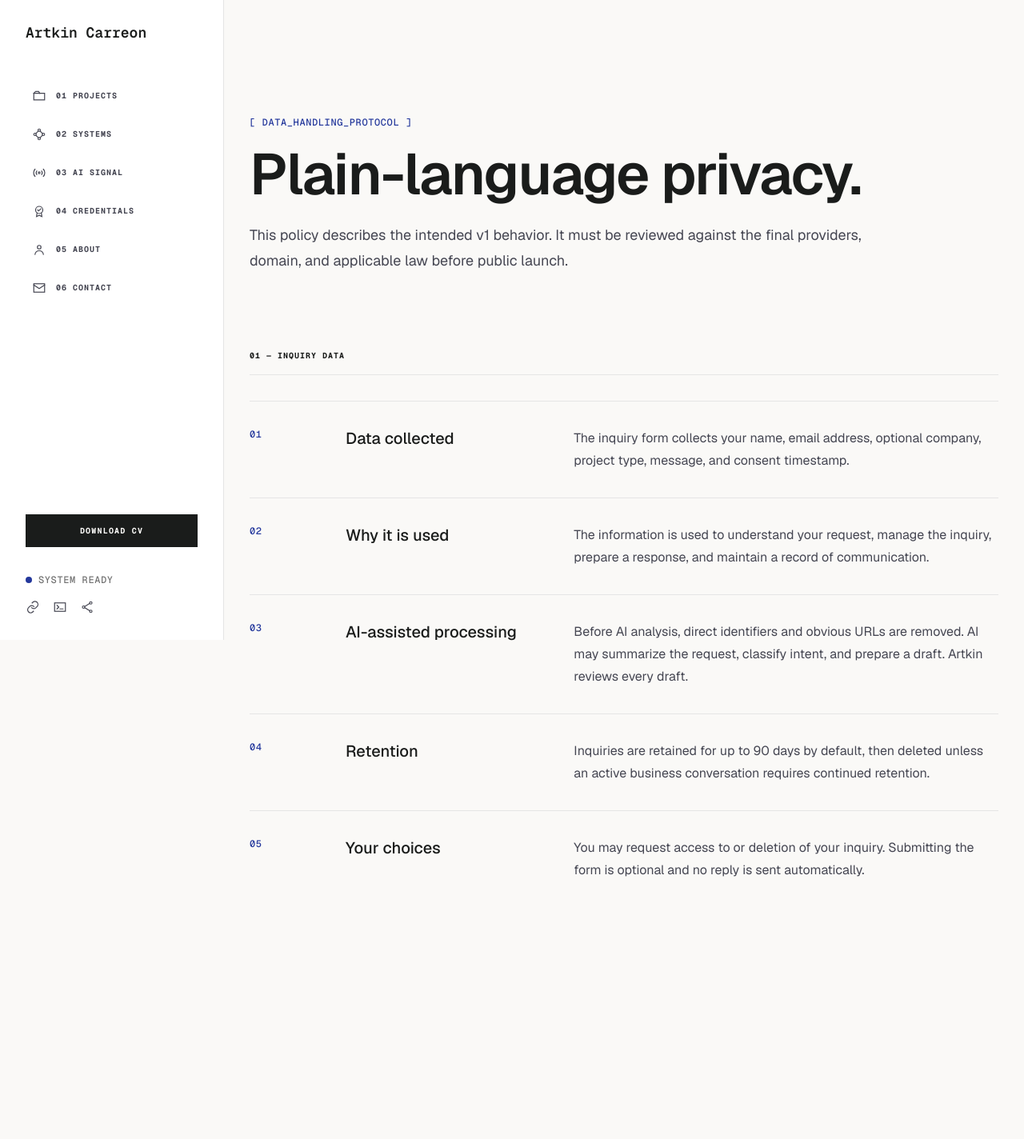
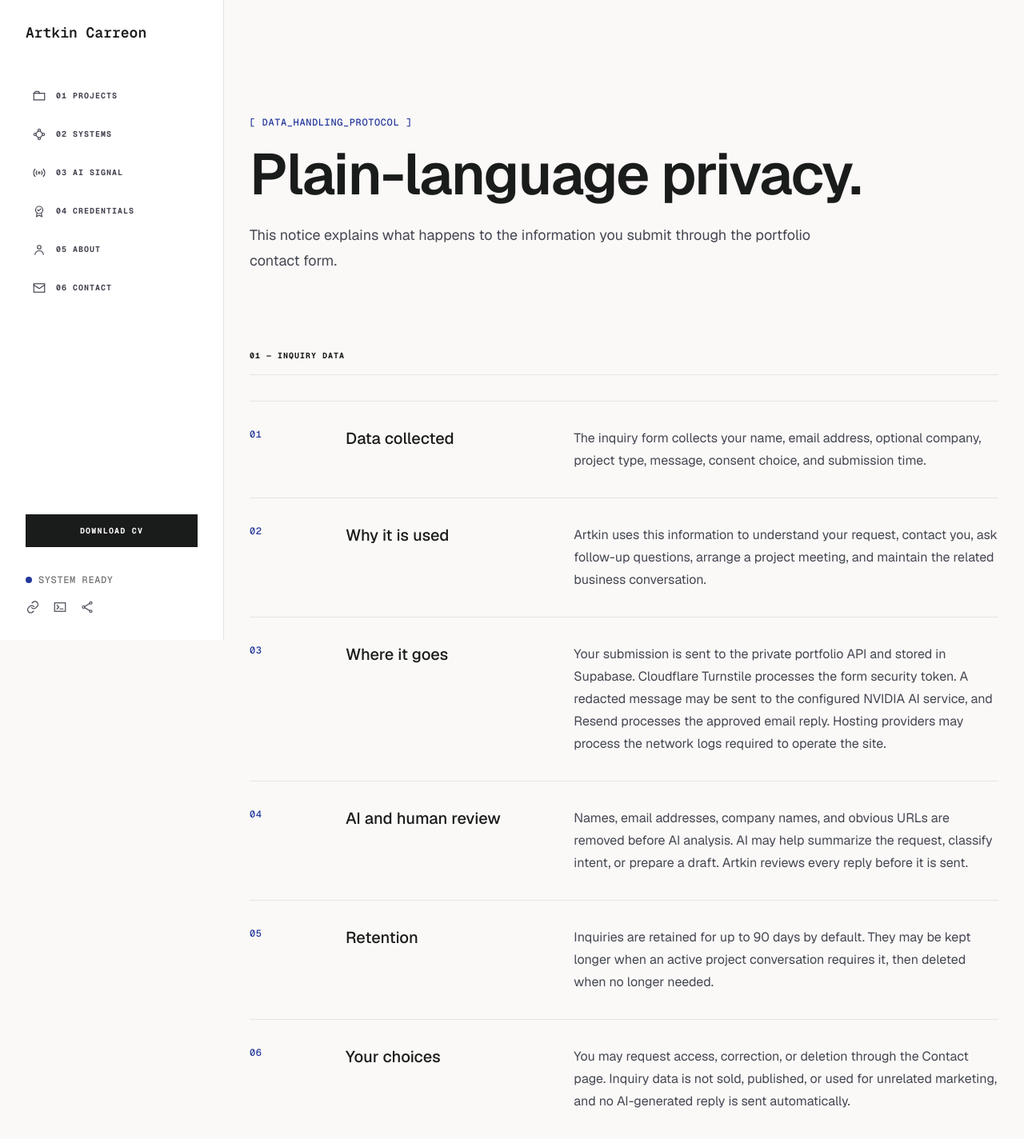
Before and after one commit to kin2001/myportfolio, a Next.js app in the folder web/: page /privacy in a window 1280 px wide. Shown: the top 1424 px of the page at 80% size. Before the commit the page ends 1230 px from the top, so only its background shows below. Built offline with nearby package versions, Linux system fonts and the light colour scheme; no server answers.

Commit message:
Enhance Contact page and privacy consent

```diff
--- a/web/src/app/(site)/contact/page.tsx
+++ b/web/src/app/(site)/contact/page.tsx
@@ -1,4 +1,5 @@
 import type { Metadata } from "next";
+import Image from "next/image";
 import { ContactForm } from "@/components/contact-form";
 import { SectionHeader } from "@/components/section-header";
 
@@ -7,14 +8,15 @@ export const metadata: Metadata = { title: "Contact", description: "Discuss a wo
 export default function ContactPage() {
   return (
     <div className="content-canvas">
-      <header className="grid gap-10 py-16 md:grid-cols-[1fr_2fr] md:py-24">
-        <p className="mono-meta accent">[ INQUIRY_TERMINAL ]</p>
-        <div><h1 className="text-5xl font-semibold tracking-tight md:text-7xl">Start with the process.</h1><p className="mt-7 max-w-2xl text-lg leading-8 ink-soft">Describe the repetitive work, the tools involved, and what a better outcome would look like. You do not need to know the technical solution.</p></div>
+      <header className="grid gap-10 py-16 md:grid-cols-[minmax(200px,1fr)_2fr] md:grid-rows-[auto_1fr] md:py-24">
+        <p className="mono-meta accent md:col-start-1 md:row-start-1">[ INQUIRY_TERMINAL ]</p>
+        <div className="md:col-start-2 md:row-span-2 md:row-start-1"><h1 className="text-5xl font-semibold tracking-tight md:text-7xl">Start with the process.</h1><p className="mt-7 max-w-2xl text-lg leading-8 ink-soft">Describe the repetitive work, the tools involved, and what a better outcome would look like. You do not need to know the technical solution.</p></div>
+        <Image src="/system-network1.png" alt="Connected automation workflow diagram" width={512} height={286} sizes="(max-width: 767px) calc(100vw - 40px), 320px" priority className="h-auto w-full max-w-[320px] md:col-start-1 md:row-start-2 md:self-end" />
       </header>
       <SectionHeader index="01" title="Project inquiry" meta="HUMAN REVIEW REQUIRED" />
       <div className="mt-8"><ContactForm /></div>
       <div className="mt-8 grid gap-6 md:grid-cols-3">
-        {[["01", "Record", "Your inquiry is stored before any automation runs."], ["02", "Triage", "AI may classify a redacted message and prepare a draft."], ["03", "Review", "Artkin reviews and approves every reply before sending."]].map(([index,title,body]) => <div className="module p-6" key={index}><span className="mono-meta accent">{index}</span><h2 className="mt-5 text-xl font-medium">{title}</h2><p className="mt-3 text-sm leading-6 ink-soft">{body}</p></div>)}
+        {[["01", "Workflow automation", "Reduce repetitive steps and connect handoffs into a reliable process."], ["02", "API integration", "Connect tools through APIs, webhooks, and custom code so information moves smoothly."], ["03", "AI-assisted systems", "Use AI for retrieval, classification, and drafting, with human review where it matters."]].map(([index,title,body]) => <div className="module p-6" key={index}><span className="mono-meta accent">{index}</span><h2 className="mt-5 text-xl font-medium">{title}</h2><p className="mt-3 text-sm leading-6 ink-soft">{body}</p></div>)}
       </div>
     </div>
   );
--- a/web/src/app/(site)/privacy/page.tsx
+++ b/web/src/app/(site)/privacy/page.tsx
@@ -1,20 +1,21 @@
 import type { Metadata } from "next";
 import { SectionHeader } from "@/components/section-header";
 
-export const metadata: Metadata = { title: "Privacy", description: "How portfolio inquiries and AI-assisted drafting are handled." };
+export const metadata: Metadata = { title: "Privacy", description: "How portfolio inquiry data is used, processed, stored, and deleted." };
 
 const sections = [
-  ["Data collected", "The inquiry form collects your name, email address, optional company, project type, message, and consent timestamp."],
-  ["Why it is used", "The information is used to understand your request, manage the inquiry, prepare a response, and maintain a record of communication."],
-  ["AI-assisted processing", "Before AI analysis, direct identifiers and obvious URLs are removed. AI may summarize the request, classify intent, and prepare a draft. Artkin reviews every draft."],
-  ["Retention", "Inquiries are retained for up to 90 days by default, then deleted unless an active business conversation requires continued retention."],
-  ["Your choices", "You may request access to or deletion of your inquiry. Submitting the form is optional and no reply is sent automatically."],
+  ["Data collected", "The inquiry form collects your name, email address, optional company, project type, message, consent choice, and submission time."],
+  ["Why it is used", "Artkin uses this information to understand your request, contact you, ask follow-up questions, arrange a project meeting, and maintain the related business conversation."],
+  ["Where it goes", "Your submission is sent to the private portfolio API and stored in Supabase. Cloudflare Turnstile processes the form security token. A redacted message may be sent to the configured NVIDIA AI service, and Resend processes the approved email reply. Hosting providers may process the network logs required to operate the site."],
+  ["AI and human review", "Names, email addresses, company names, and obvious URLs are removed before AI analysis. AI may help summarize the request, classify intent, or prepare a draft. Artkin reviews every reply before it is sent."],
+  ["Retention", "Inquiries are retained for up to 90 days by default. They may be kept longer when an active project conversation requires it, then deleted when no longer needed."],
+  ["Your choices", "You may request access, correction, or deletion through the Contact page. Inquiry data is not sold, published, or used for unrelated marketing, and no AI-generated reply is sent automatically."],
 ] as const;
 
 export default function PrivacyPage() {
   return (
     <div className="content-canvas">
-      <header className="max-w-3xl py-16 md:py-24"><p className="mono-meta accent">[ DATA_HANDLING_PROTOCOL ]</p><h1 className="mt-5 text-5xl font-semibold tracking-tight md:text-7xl">Plain-language privacy.</h1><p className="mt-6 text-lg leading-8 ink-soft">This policy describes the intended v1 behavior. It must be reviewed against the final providers, domain, and applicable law before public launch.</p></header>
+      <header className="max-w-3xl py-16 md:py-24"><p className="mono-meta accent">[ DATA_HANDLING_PROTOCOL ]</p><h1 className="mt-5 text-5xl font-semibold tracking-tight md:text-7xl">Plain-language privacy.</h1><p className="mt-6 text-lg leading-8 ink-soft">This notice explains what happens to the information you submit through the portfolio contact form.</p></header>
       <SectionHeader index="01" title="Inquiry data" />
       <div className="mt-8">{sections.map(([title, body], index) => <section className="grid gap-5 border-t border-[var(--line)] py-8 md:grid-cols-[100px_1fr_2fr]" key={title}><span className="mono-meta accent">0{index + 1}</span><h2 className="text-xl font-medium">{title}</h2><p className="leading-7 ink-soft">{body}</p></section>)}</div>
     </div>
--- a/web/src/components/contact-form.tsx
+++ b/web/src/components/contact-form.tsx
@@ -1,6 +1,7 @@
 "use client";
 
 import { FormEvent, useState } from "react";
+import Link from "next/link";
 
 type FormStatus = "idle" | "sending" | "success" | "error";
 
@@ -63,7 +64,13 @@ export function ContactForm() {
       <div className="mt-8 min-h-16 border border-dashed border-[var(--line)] p-4 mono-meta muted">
         CLOUDFLARE TURNSTILE / ENABLED AFTER PRODUCTION KEYS ARE CONFIGURED
       </div>
-      <label className="mt-6 flex items-start gap-3 text-sm leading-6 ink-soft"><input className="mt-1 h-4 w-4 accent-[var(--accent)]" type="checkbox" name="consent" required /><span>I agree that my inquiry may be stored and a redacted version may be analyzed to prepare a reply draft. No message is sent automatically.</span></label>
+      <div className="mt-6 grid grid-cols-[20px_minmax(0,1fr)] items-start gap-3">
+        <input id="inquiry-consent" className="mt-1 h-5 w-5 accent-[var(--accent)]" type="checkbox" name="consent" required aria-describedby="inquiry-consent-details" />
+        <div className="min-w-0">
+          <p className="text-sm leading-6 ink-soft"><label htmlFor="inquiry-consent">I agree to the </label><Link href="/privacy" className="accent underline underline-offset-4">Privacy Terms</Link><label htmlFor="inquiry-consent"> and allow Artkin Carreon to use my contact and project details to review my inquiry, contact me, and arrange a project meeting.</label></p>
+          <p id="inquiry-consent-details" className="mt-2 text-xs leading-5 muted">The information is stored in the private inquiry system and used only for this request and related project communication. It is not sold or used for unrelated marketing.</p>
+        </div>
+      </div>
       <div className="mt-8 flex flex-wrap items-center gap-5">
         <button className="button-primary" type="submit" disabled={status === "sending"}>{status === "sending" ? "Recording inquiry…" : "Send inquiry"}</button>
         <p className={"mono-meta max-w-xl " + (status === "error" ? "text-[var(--danger)]" : status === "success" ? "accent" : "muted")} role="status" aria-live="polite">{message}</p>
```
Also changed, not shown: web/public/system-network1.png (added), 1 other file (tests, documents, lock files or other folders).
